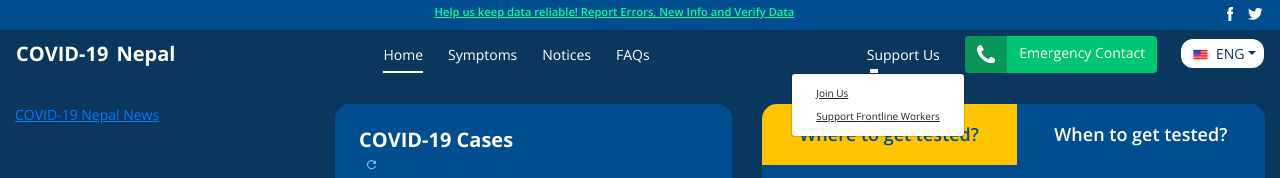
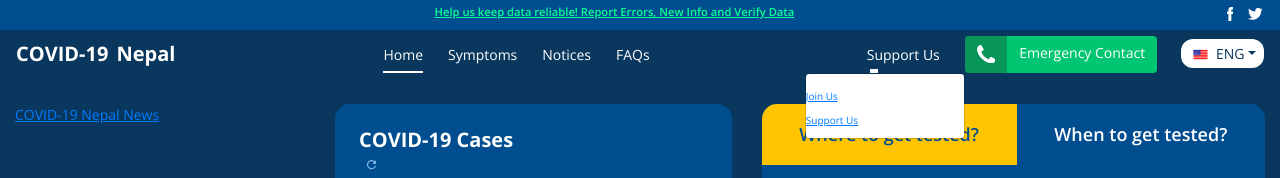
Before and after one commit to Fusemachines/covid-nepal-web, a React (Create React App) app: page / in a window 1280 px wide. Both pictures are taken after a click on the button "Support Us". Shown: the top 178 px of the page. Built offline with nearby package versions, Linux system fonts and the light colour scheme; no server answers.

Commit message:
[COV-106] : Replace Nav Dropdown Item with Link

```diff
--- a/src/components/Navbar/Navbar.tsx
+++ b/src/components/Navbar/Navbar.tsx
@@ -231,7 +231,6 @@ const Navbar: FC<INavbarProps> = props => {
           <Nav className="mx-auto">
             <NavItem title={t(lo.nav_Home)} to={routes.DASHBOARD} active={routes.DASHBOARD === currentPath} />
             <NavItem title={t(lo.nav_Symptoms)} to={routes.SYMPTOMS} active={routes.SYMPTOMS === currentPath} />
-            {/* <NavItem title={t(lo.nav_JoinUs)} exact={false} to={routes.JOIN_US} active={routes.JOIN_US === currentPath} /> */}
 
             <NavItem
               title={t(lo.nav_GovNotice)}
@@ -243,42 +242,15 @@ const Navbar: FC<INavbarProps> = props => {
           </Nav>
 
           <Nav>
-            {/* <NavItem
-              title={t(lo.nav_GovNotice)}
-              exact={false}
-              to={routes.NOTICES}
-              active={routes.NOTICES === currentPath}
-              className="btn btn-outline-white btn-sm"
-            /> */}
-            {/* <Link to={routes.NOTICES}>
-              <TransparentButton
-                text={t(en.GovNotice)}
-                handleClick={() => {}}
-                active={routes.NOTICES === currentPath}
-              />
-            </Link> */}
-
             <NavDropdown title="Support Us" id="basic-nav-dropdown" alignRight>
-              <NavDropdown.Item
-                title={t(lo.nav_JoinUs)}
-                href={routes.JOIN_US}
-                active={routes.JOIN_US === currentPath}
-                className="small-xs"
-              >
-                <TranslateText originalString={t(lo.nav_JoinUs)} language={language} />
-              </NavDropdown.Item>
-              <NavDropdown.Item href={routes.SUPPORT_US} className="small-xs">
-                Support Frontline Workers
-              </NavDropdown.Item>
+              <Link to={routes.JOIN_US} className={`small-xs`}>
+                {t(lo.nav_JoinUs)}
+              </Link>
+              <br />
+              <Link to={routes.SUPPORT_US} className={`small-xs`}>
+                {"Support Us"}
+              </Link>
             </NavDropdown>
-
-            {/* <a
-              href="https://docs.google.com/forms/d/e/1FAIpQLSdsnaeqk6sTTDe6MelxQ_zQPAP--Ud2zSxrMgcpQPOL_Pubmw/viewform?pli=1"
-              target="_blank"
-              className="btn btn-outline-white btn-sm nav-link"
-            >
-              Sign up
-            </a> */}
 
             <EmergencyButton
               text={t(lo.com_EmergencyContact)}
@@ -337,31 +309,6 @@ const Navbar: FC<INavbarProps> = props => {
                 </Dropdown.Item>
               </Dropdown.Menu>
             </Dropdown>
-            {/* <div className="lang menu-flag">
-              <label htmlFor="np-lang" className={language === 'ne' ? 'active' : ''}>
-                <input
-                  type="radio"
-                  id="np-lang"
-                  onClick={() => setLanguagePath('ne')}
-                  name="language"
-                  value="ne"
-                  checked={language === 'ne'}
-                />
-                <img src="/images/nepal.png" className="mx-1" alt="nepal" /> {t(lo.nav_NEP)}
-              </label>
-
-              <label htmlFor="en-lang" className={language === 'en' ? 'active' : ''}>
-                <input
-                  type="radio"
-                  id="en-lang"
-                  onClick={() => setLanguagePath('en')}
-                  name="language"
-                  value="en"
-                  checked={language === 'en'}
-                />
-                {t(lo.nav_ENG)} <img src="/images/english.png" className="mx-1" alt="eng" />
-              </label>
-            </div> */}
           </Nav>
         </Navigation.Collapse>
       </Navigation>
```
